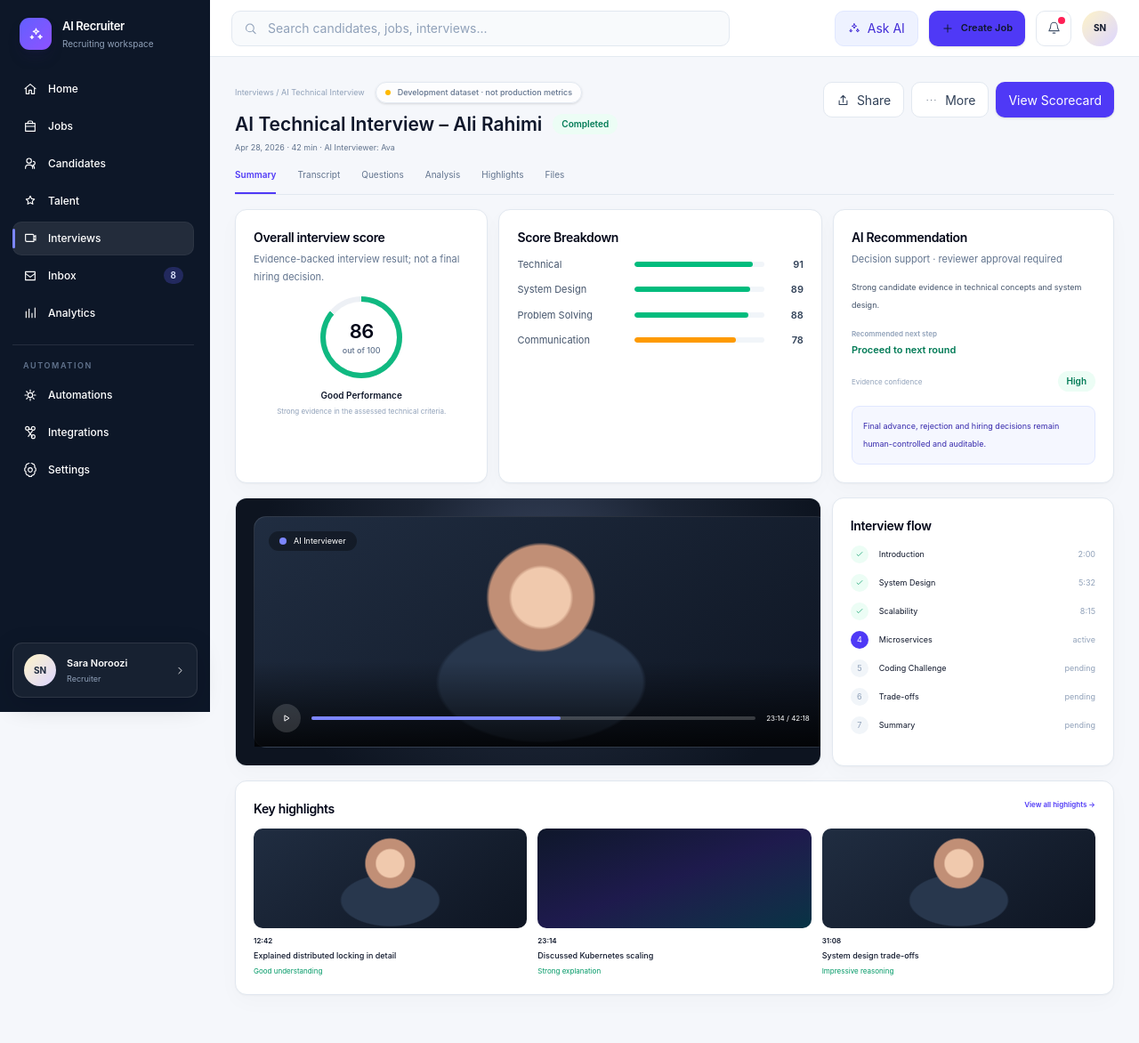
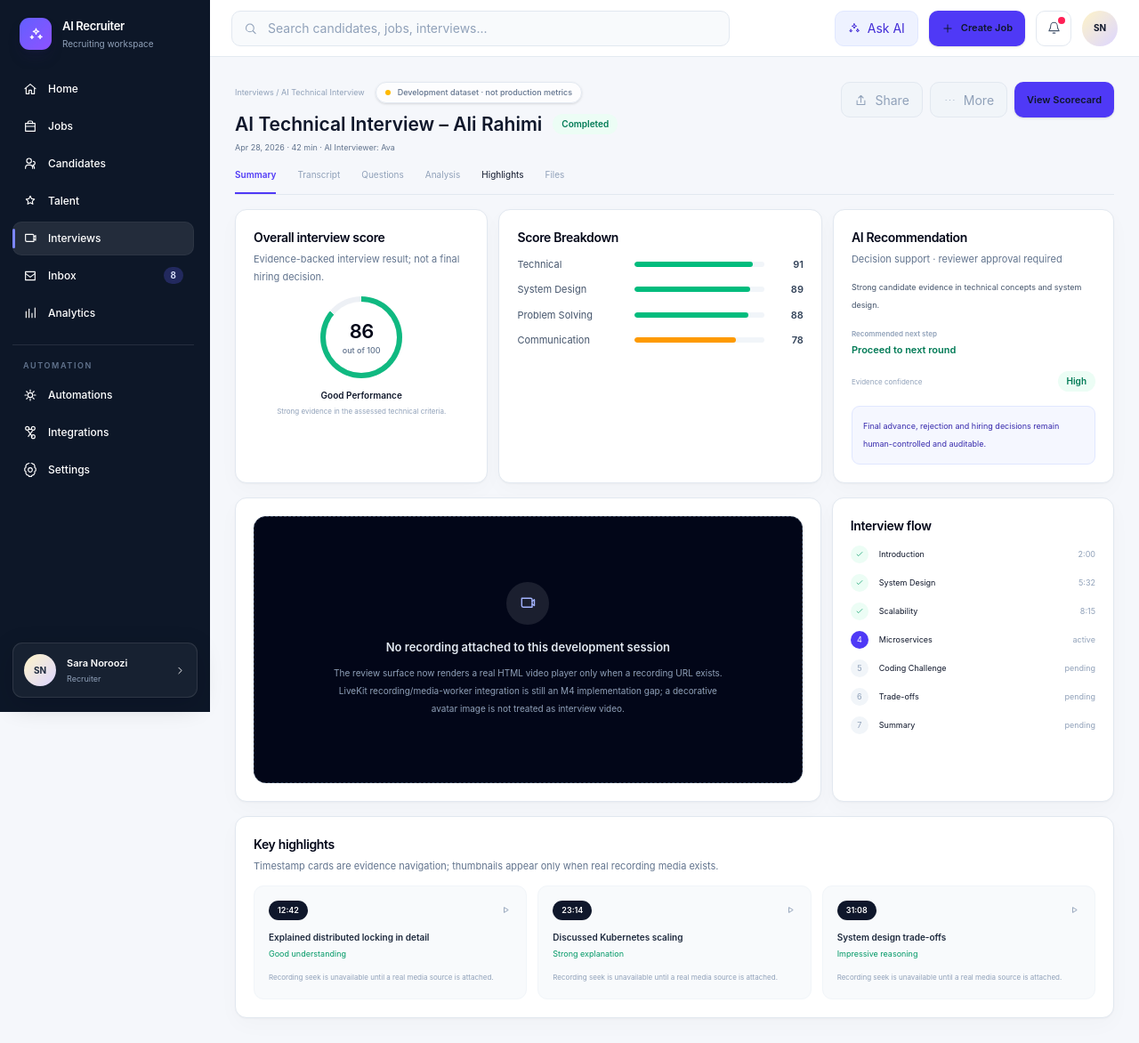
Before and after one commit to sajadcut/interview, a Next.js app in the folder apps/web/: page /app/interviews/ali-rahimi in a window 1280 px wide. Shown: the whole page at 89% size. Before the commit the page ends 1146 px from the top, so only its background shows below. Built offline with nearby package versions, Linux system fonts and the light colour scheme.

Commit message:
fix: replace fake interview video with real media boundary

```diff
--- a/apps/web/app/app/interviews/ali-rahimi/page.tsx
+++ b/apps/web/app/app/interviews/ali-rahimi/page.tsx
@@ -1,4 +1,6 @@
+import Link from "next/link";
 import { Icon } from "../../../../components/product/icon";
+import { InterviewMediaPlayer } from "../../../../components/product/interview-media-player";
 import {
   DemoNotice,
   Panel,
@@ -41,18 +43,20 @@ export default function InterviewReview() {
           <div className="mt-1 text-[9px] text-slate-500">Apr 28, 2026 · 42 min · AI Interviewer: Ava</div>
         </div>
         <div className="flex gap-2">
-          <ToolbarButton icon="share">Share</ToolbarButton>
-          <ToolbarButton icon="more">More</ToolbarButton>
-          <ToolbarButton primary>View Scorecard</ToolbarButton>
+          <ToolbarButton icon="share" disabled title="Share permissions and signed recording links are not wired yet">Share</ToolbarButton>
+          <ToolbarButton icon="more" disabled title="Additional interview actions are not wired yet">More</ToolbarButton>
+          <ToolbarButton href="/app/jobs/senior-backend-engineer/scorecards" primary>View Scorecard</ToolbarButton>
         </div>
       </div>
 
-      <div className="flex gap-6 overflow-x-auto border-b border-slate-200 text-[10px]">
+      <nav className="flex gap-6 overflow-x-auto border-b border-slate-200 text-[10px]">
         <span className="border-b-2 border-indigo-600 pb-3 font-semibold text-indigo-600">Summary</span>
-        {["Transcript", "Questions", "Analysis", "Highlights", "Files"].map((item) => (
-          <span key={item} className="pb-3 text-slate-500">{item}</span>
-        ))}
-      </div>
+        <span className="pb-3 text-slate-400" title="Transcript drill-down is not wired on this fixture page yet">Transcript</span>
+        <span className="pb-3 text-slate-400" title="Question drill-down is not wired on this fixture page yet">Questions</span>
+        <span className="pb-3 text-slate-400" title="Analysis drill-down is not wired on this fixture page yet">Analysis</span>
+        <Link href="#highlights" className="pb-3 text-slate-500 hover:text-slate-800">Highlights</Link>
+        <span className="pb-3 text-slate-400" title="File attachments are not wired on this fixture page yet">Files</span>
+      </nav>
 
       <div className="grid gap-3 xl:grid-cols-[.9fr_1.15fr_1fr]">
         <Panel>
@@ -92,19 +96,8 @@ export default function InterviewReview() {
       </div>
 
       <div className="grid gap-3 xl:grid-cols-[1.35fr_.65fr]">
-        <Panel className="overflow-hidden">
-          <div className="video-stage relative aspect-[16/7] min-h-[300px]">
-            <div className="digital-human absolute inset-5 rounded-[14px] border border-white/10">
-              <div className="absolute start-4 top-4 flex items-center gap-2 rounded-full bg-black/35 px-3 py-1 text-[9px] text-white">
-                <span className="h-2 w-2 rounded-full bg-indigo-400" /> AI Interviewer
-              </div>
-              <div className="absolute inset-x-0 bottom-0 flex items-center gap-3 bg-gradient-to-t from-black/80 to-transparent px-5 pb-4 pt-12 text-white">
-                <button className="grid h-8 w-8 place-items-center rounded-full bg-white/15"><Icon name="play" size={14} /></button>
-                <div className="h-1 flex-1 rounded bg-white/20"><div className="h-full w-[56%] rounded bg-indigo-400" /></div>
-                <span className="text-[8px]">23:14 / 42:18</span>
-              </div>
-            </div>
-          </div>
+        <Panel className="overflow-hidden bg-slate-950 p-5">
+          <InterviewMediaPlayer />
         </Panel>
 
         <Panel>
@@ -124,16 +117,21 @@ export default function InterviewReview() {
       </div>
 
       <Panel>
-        <SectionHeader title="Key highlights" action={<span className="text-[8px] font-semibold text-indigo-600">View all highlights →</span>} />
-        <div className="grid gap-3 p-5 pt-3 md:grid-cols-3">
-          {highlights.map(([time, title, note], index) => (
-            <div key={time}>
-              <div className={`h-28 rounded-[10px] ${index === 1 ? "bg-gradient-to-br from-slate-900 via-indigo-950 to-cyan-950" : "digital-human"}`} />
-              <div className="mt-2 text-[8px] font-semibold">{time}</div>
-              <div className="mt-1 text-[9px] font-medium">{title}</div>
-              <div className="mt-1 text-[8px] text-emerald-600">{note}</div>
-            </div>
-          ))}
+        <div id="highlights">
+          <SectionHeader title="Key highlights" subtitle="Timestamp cards are evidence navigation; thumbnails appear only when real recording media exists." />
+          <div className="grid gap-3 p-5 pt-3 md:grid-cols-3">
+            {highlights.map(([time, title, note]) => (
+              <div key={time} className="rounded-[11px] border border-slate-100 bg-slate-50 p-4">
+                <div className="flex items-center justify-between gap-3">
+                  <span className="rounded-full bg-slate-900 px-2.5 py-1 text-[9px] font-semibold text-white">{time}</span>
+                  <Icon name="play" size={13} className="text-slate-400" />
+                </div>
+                <div className="mt-3 text-[10px] font-semibold text-slate-800">{title}</div>
+                <div className="mt-1 text-[9px] text-emerald-600">{note}</div>
+                <div className="mt-3 text-[8px] leading-4 text-slate-400">Recording seek is unavailable until a real media source is attached.</div>
+              </div>
+            ))}
+          </div>
         </div>
       </Panel>
     </div>
```
